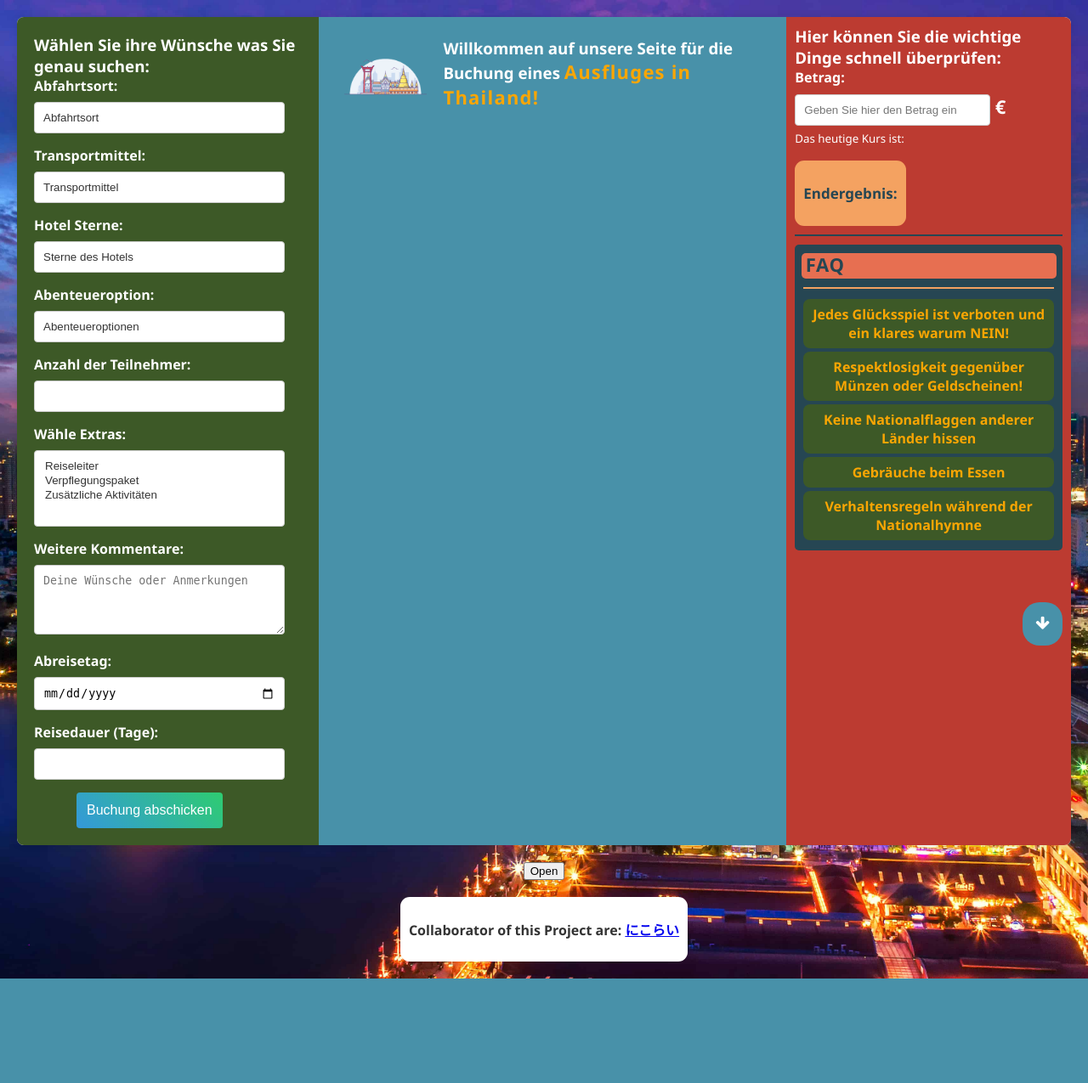
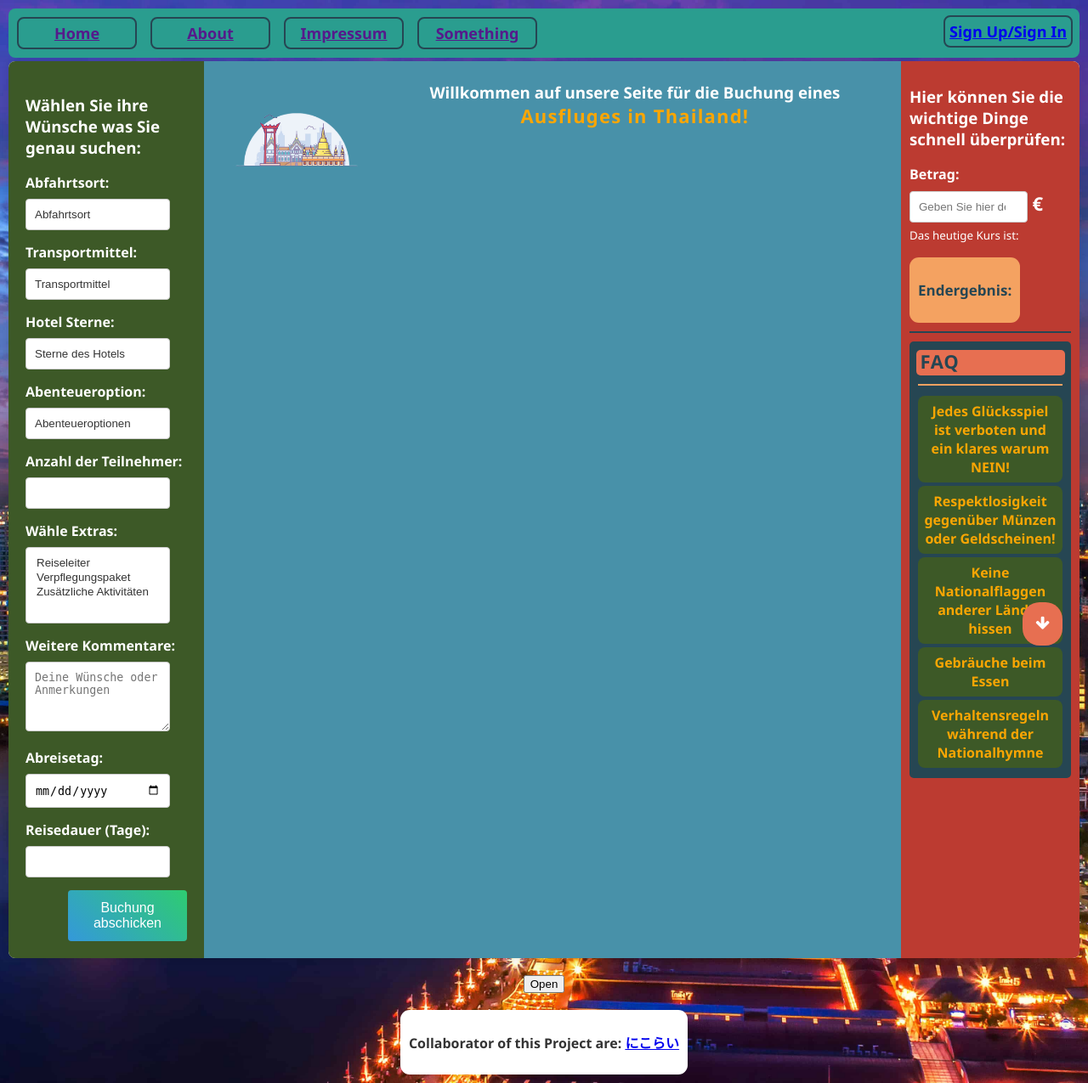
Before and after one commit to nikas17mc/rnB_msP, a PHP site: page / in a window 1280 px wide. Shown: the whole page at 85% size. Before the commit the page ends 1152 px from the top, so only its background shows below. Run offline with PHP 8.4, Linux system fonts and the light colour scheme.

Commit message:
Weitere Verbesserungen und Login&Regist Form Einfügung

```diff
--- a/index.php
+++ b/index.php
@@ -15,7 +15,32 @@ include('./src/extra/middle.php');
 </head>
 
 <body>
-
+    <div class="main_header">
+        <div class="main_header-container">
+            <div class="main_header-list">
+            <a href=""><div class="main_header-list_block"><p>Home</p></div></a>
+            <a href=""><div class="main_header-list_block"><p>About</p></div></a>
+            <a href=""><div class="main_header-list_block"><p>Impressum</p></div></a>
+            <a href=""><div class="main_header-list_block"><p>Something</p></div></a>
+            </div>
+            <div class="main_header-login_container">
+                <div id="myProfile" class="login_box-fullLogin">
+                    <a href="#">
+                        <div class="fullLogin_user-img">
+                            <img src="./src/picture/user-png_default.png" alt="User_Picture" loading="lazy">
+                        </div>
+                    </a>
+                </div>
+                <div id="signBox" class="login_box-requiredLogin">
+                    <a href="#" class="signUp-In">
+                        <div class="sign_up_txt-box">
+                            <p>Sign Up/Sign In</p>
+                        </div>
+                    </a>
+                </div>
+            </div>
+        </div>
+    </div>
     <div class="container">
         <div class="left-column">
             <?php if (!isset($_POST['submit'])) { ?>
@@ -77,6 +102,7 @@ include('./src/extra/middle.php');
                 </form>
             <?php } else { ?>
                 <h3>Ihre ausgewählte Angaben und Informationen:</h3>
+                <div class="line-break"></div>
                 <div class="auswahl_angaben">
                     <p>Transportmittel:
                         <?php echo $drive ?>
--- a/src/extra/left.php
+++ b/src/extra/left.php
@@ -26,7 +26,7 @@ function fullCost($drive, $travelJson, $participants)
     switch ($drive) {
         case "Auto":
             $a = 0.05; # Liter für 1 km
-            $b = 850; # 750 km Reichweite
+            $b = 850; # 850 km Reichweite
             $c = $travelJson["auto"][$_POST["departureLocation"]]; # <= z.B. 11783,9 km
             $d = ceil($c / $b); # <= 15,71186
             $e = "ca. " . number_format(((($a * $b) * 1.80) * $d), 2) . " €";
--- a/src/style/style.css
+++ b/src/style/style.css
@@ -7,11 +7,15 @@
     --persian_gree: #2A9D8F;
     --sandy_brown: #F4A261;
     --lt_transp: rgba(121, 121, 121, 0.5);
-    --yellow_orange:#fba603;
-    --steel_blue:#4891a9;
-    --silver_gray:#c1c3cf;
-    --brick_red:#bc3b31;
-    --pine_green:#3d5927;
+    --yellow_orange: #fba603;
+    --steel_blue: #4891a9;
+    --silver_gray: #c1c3cf;
+    --brick_red: #bc3b31;
+    --pine_green: #3d5927;
+}
+
+html {
+    scrollbar-width: none;
 }
 
 body {
@@ -20,18 +24,131 @@ body {
     background-size: cover;
     background-repeat: no-repeat;
     font-family: 'Segoe UI', Tahoma, Geneva, Verdana, sans-serif;
-    margin: 20px;
+    margin: 10px;
     display: flex;
     justify-content: center;
     align-items: center;
     color: var(--w);
     text-align: center;
     flex-direction: column;
-    cursor:default;
+    cursor: default;
 }
 
+/*-------------- Navigator ------------------*/
+.main_header {
+    width: 100%;
+    position: sticky;
+    background: var(--persian_gree);
+    border-radius: 8px;
+    margin-bottom: 4px;
+}
+
+.main_header-container {
+    display: flex;
+    flex-direction: row;
+    flex-wrap: nowrap;
+    width: 100%;
+}
+
+.main_header-list {
+    flex: 50%;
+    display: flex;
+    flex-direction: row;
+    flex-wrap: nowrap;
+    padding: 2px;
+}
+
+.main_header-list a {
+    flex: 12.5%;
+}
+
+.main_header-list_block {
+    text-align: center;
+    border: 2px solid var(--charcoal);
+    border-radius: 8px;
+    padding: 5px;
+    margin: 8px;
+}
+
+.main_header-list_block p {
+    font-size: 18px;
+    font-weight: 600;
+    margin: 0;
+}
+
+.main_header-login_container {
+    flex: 50%;
+    justify-content: end;
+    display: flex;
+}
+
+.login_box-fullLogin {
+    width: 8%;
+    margin-top: 6px;
+    margin-right: 20px;
+}
+
+.login_box-fullLogin a {
+    text-decoration: none;
+    margin: 0;
+    padding: 0;
+    width: 0;
+    height: 0;
+}
+
+.fullLogin_user-img {
+    padding: 5px;
+}
+
+.login_box-fullLogin img {
+    width: 100%;
+    object-fit: cover;
+    margin: 0;
+    padding: 0;
+}
+
+.sign_up_txt-box {
+    margin: 8px;
+    padding: 5px;
+    text-align: center;
+    border: 2px solid var(--charcoal);
+    border-radius: 8px;
+}
+
+.sign_up_txt-box p {
+    font-size: 18px;
+    font-weight: 600;
+    margin: 0;
+    /* line-height: 30px; */
+}
+
+.sign_in_txt-box {
+    margin: 8px;
+    margin-right: 20px;
+    padding: 5px;
+    text-align: center;
+    border: 2px solid var(--charcoal);
+    border-radius: 8px;
+}
+
+.sign_in_txt-box p {
+    font-size: 18px;
+    font-weight: 600;
+    margin: 0;
+    /* line-height: 30px; */
+}
+
+/*-------------------------------------------------*/
+
+
+
+
+
+/*--------------- Main Container ---------------------*/
 .container {
     display: flex;
+    flex-direction: row;
+    flex-wrap: wrap;
     width: 100%;
     margin: auto;
     background-color: rgba(255, 255, 255, 0.9);
@@ -43,7 +160,7 @@ body {
 
 .left-column,
 .right-column {
-    flex: 35%;
+    flex: 1 1 10%;
     padding: 20px;
     background: var(--pine_green);
     color: var(--w);
@@ -62,24 +179,28 @@ body {
     box-sizing: border-box;
 }
 
+/*-------------------------------------------------*/
+
+
+
+/*---------------Middle Header ----------------------------*/
 .middle_header {
     display: flex;
     justify-content: space-between;
     flex-direction: row;
     flex-wrap: nowrap;
     padding: 2px;
-    margin-left:-10px;
+    margin-left: -10px;
     margin-right: -10px;
 }
 
-.middle_main a{
+.middle_main a {
     text-decoration: none;
     color: var(--w);
 }
 
 .header_logo {
-    width: 250px;
-    height:100px;
+    width: 240px;
     margin: 2px;
 }
 
@@ -89,14 +210,15 @@ body {
 }
 
 .header_h {
-    padding:1px;
-    margin:1px;
+    padding: 1px;
+    margin: 1px;
     text-align: left;
 
 }
 
-h3 {
-    margin:0px;
+.header_h h3 {
+    margin: 0px;
+    text-align: center;
     color: var(--w);
 }
 
@@ -504,7 +654,7 @@ select:hover {
 
 #upB,
 #downB {
-    background-color: var(--steel_blue);
+    background-color: var(--burnt_sienna);
     position: fixed;
     bottom: 40px;
     right: 30px;
```
Also changed, not shown: other parts of src/style/style.css (+118 -0 lines), src/js/script.js (+83 -14 lines), src/extra/login.php (added), src/picture/user-png_default.png (added).
